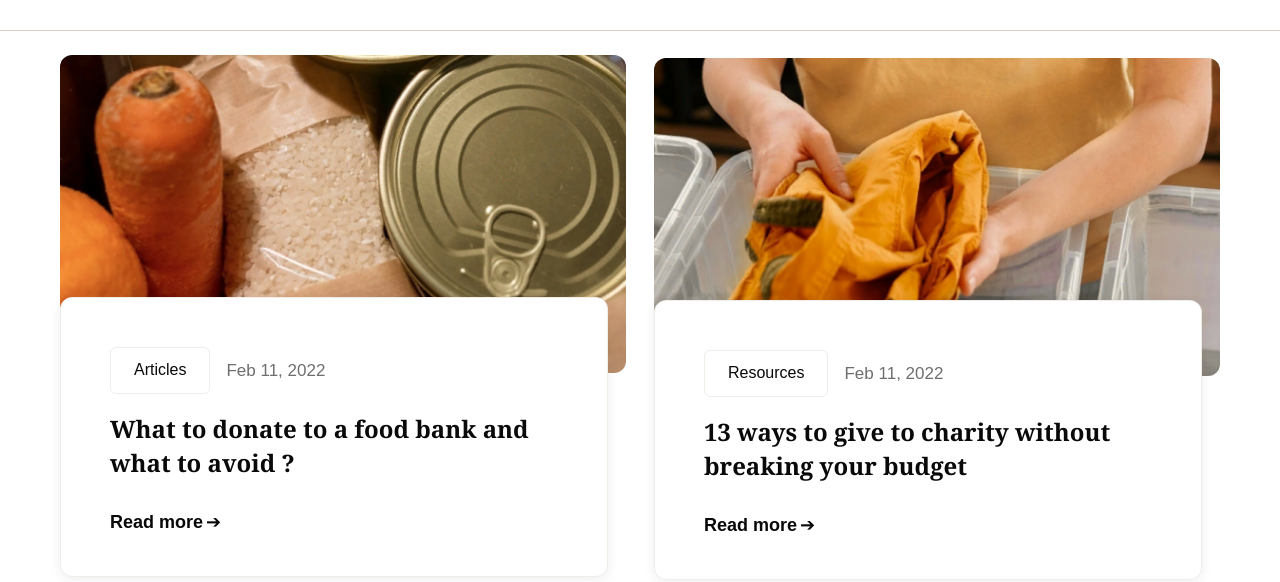
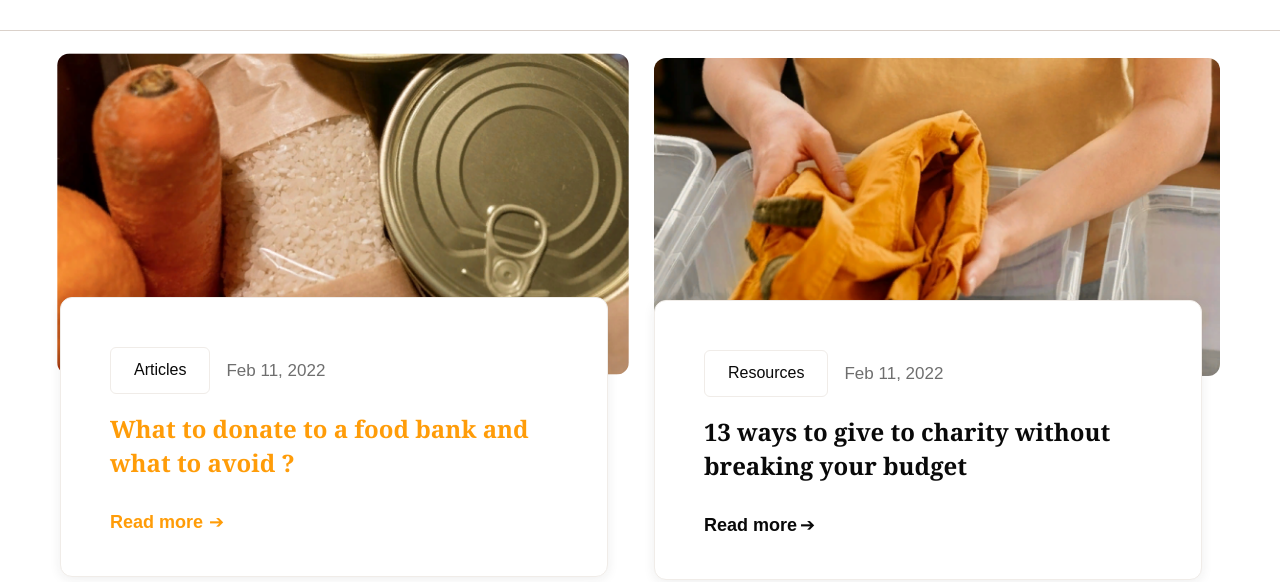
Before and after one commit to uladzimirfilipau/philanthropy, a React (Create React App) app: page / in a window 1280 px wide. In both pictures the pointer is over the picture 343 px from the left and 8072 px from the top of the page. Shown: the part 7856-8438 px from the top of the page. Built offline with nearby package versions, Linux system fonts and the light colour scheme.

Commit message:
refactor: News.css

```diff
--- a/src/components/News/News.css
+++ b/src/components/News/News.css
@@ -87,8 +87,7 @@
 
 .news__item {
   min-width: 100%;
-  transition: transform 300ms ease;
-  transform-style: preserve-3d;
+  transition: 300ms ease;
 }
 
 @media screen and (max-width: 640px) {
@@ -100,8 +99,22 @@
 .news__item:hover {
   cursor: pointer;
   transform: translate3d(0px, -3px, 0.01px);
-  text-decoration: #f08200;
-  color: #f08200;
+}
+
+.news__item:hover .news__item-image {
+  transform: scale(1.01);
+}
+
+.news__item:hover .news__item-title {
+  color: #ff9c08;
+}
+
+.news__item:hover .news__item-link {
+  color: #ff9c08;
+}
+
+.news__item:hover .news__item-link::after {
+  margin-left: 6px;
 }
 
 .news__figure {
@@ -111,6 +124,7 @@
 .news__item-image {
   width: 100%;
   border-radius: 12px;
+  transition: 300ms ease;
 }
 
 .news__item-description {
@@ -191,6 +205,7 @@
   font-size: var(--h3-font-size);
   line-height: var(--h3-line-height);
   color: var(--h3-color-black);
+  transition: 300ms ease;
 }
 
 @media screen and (max-width: 768px) {
@@ -209,6 +224,7 @@
   font-size: 18px;
   line-height: 20px;
   color: #090909;
+  transition: 300ms ease;
   position: relative;
 }
 
@@ -216,10 +232,7 @@
   position: absolute;
   content: '\2794';
   margin-left: 3px;
-}
-
-.news__item-link:hover {
-  color: #f08200;
+  transition: 100ms ease;
 }
 
 .news__links {
```
